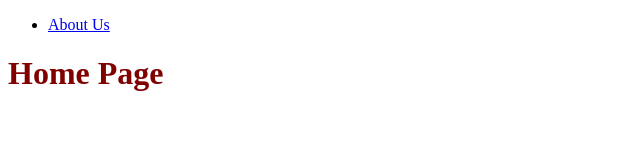
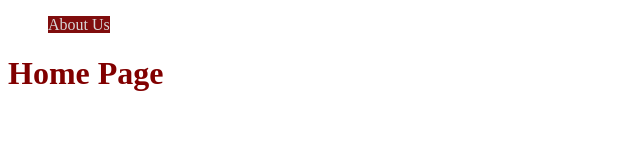
Before and after one commit to samian96/samian96.github.io, a plain HTML site: page index.html in a window 1280 px wide. Shown: the whole page, without its empty margins (0-640 px from the left). Drawn offline with Linux system fonts and the light colour scheme.

Commit message:
css navigation bar text decoration none color change

```diff
--- a/main.css
+++ b/main.css
@@ -1,3 +1,14 @@
 h1 {
     color: rgb(129, 0, 0);
 }
+ul {
+    text-decoration: none;
+    list-style-type: none;
+}
+#nav1 a {
+
+    background-color:rgb(128, 13, 13) ;
+    color: rgb(216, 216, 216);
+    text-decoration: none;
+
+}
```
